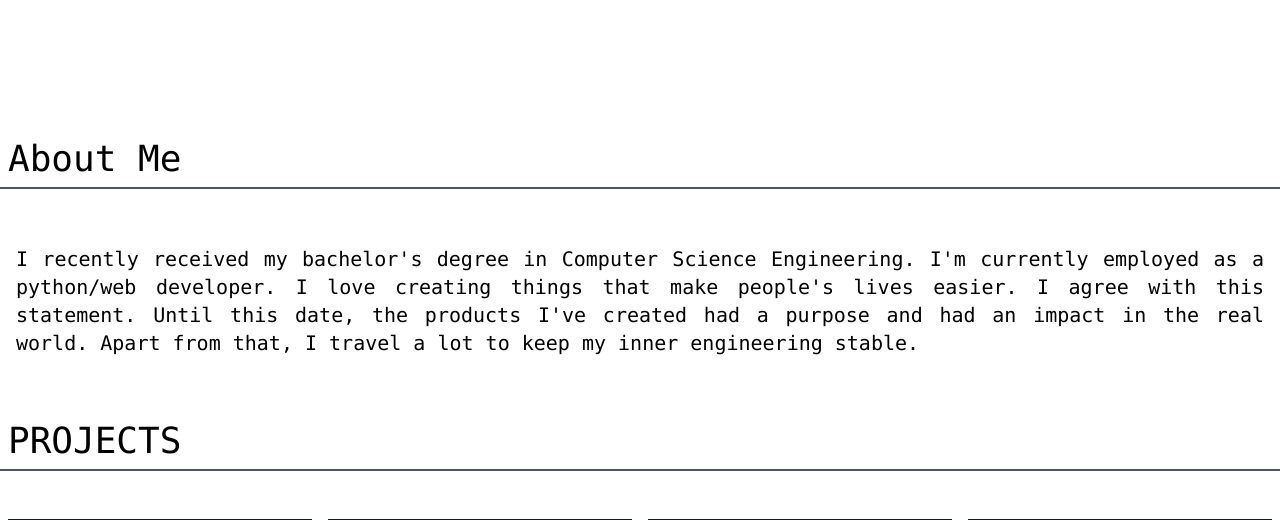
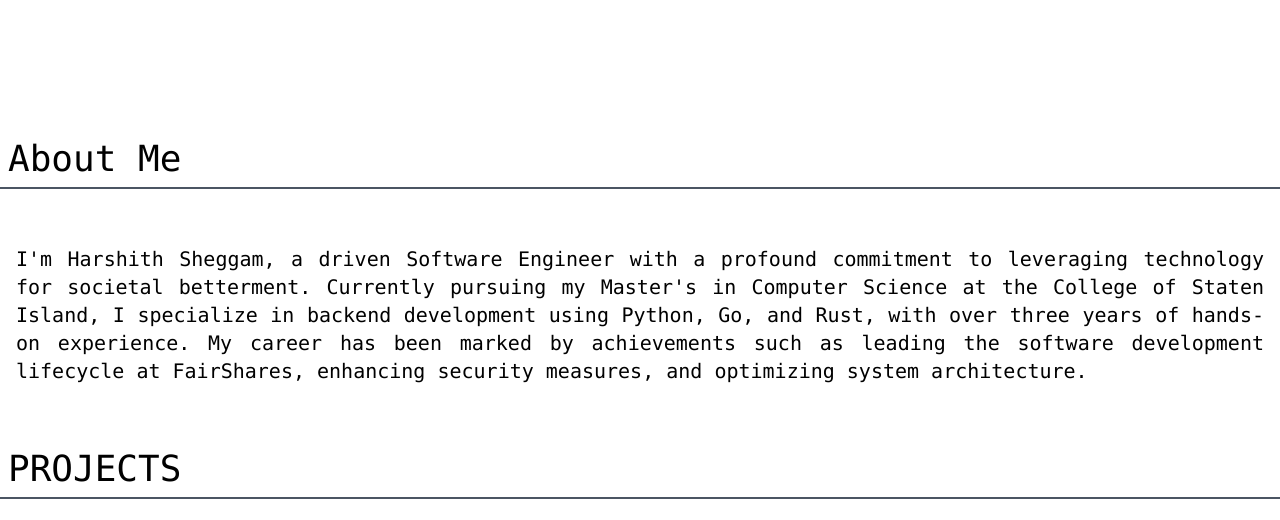
Before and after one commit to sheggamharshith/portfolio, a FastAPI app: page / in a window 1280 px wide. Shown: the part 669-1189 px from the top of the page. Run offline with FastAPI, Linux system fonts and the light colour scheme; parts of the project's set-up code (start-up, migrations or seed data) failed here and were passed over.

Commit message:
Update about_me.html

```diff
--- a/app/templates/about_me.html
+++ b/app/templates/about_me.html
@@ -11,8 +11,8 @@
     text-justify text-md
     md:text-xl
   " data-aos="fade-in">
-  I recently received my bachelor's degree in Computer Science Engineering. I'm currently employed as a python/web
-  developer. I love creating things that make people's lives easier. I agree with this statement. Until this date, the
-  products I've created had a purpose and had an impact in the real world. Apart from that, I travel a lot to keep my
-  inner engineering stable.
+ I'm Harshith Sheggam, a driven Software Engineer with a profound commitment to leveraging technology for societal betterment.
+  Currently pursuing my Master's in Computer Science at the College of Staten Island, I specialize in backend development using Python,
+  Go, and Rust, with over three years of hands-on experience. My career has been marked by achievements such as
+  leading the software development lifecycle at FairShares, enhancing security measures, and optimizing system architecture.
 </div>
```
